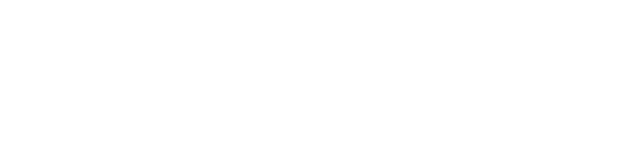
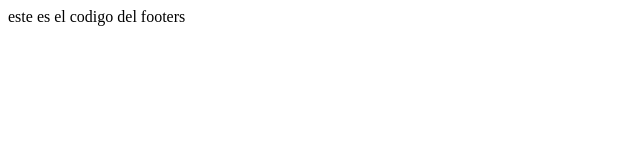
Before and after one commit to DavidLozadavt/miBlog, a plain HTML site: page index.html in a window 1280 px wide. Shown: the whole page, without its empty margins (0-640 px from the left). Drawn offline with Linux system fonts and the light colour scheme.

Commit message:
identificando footer

```diff
--- a/index.html
+++ b/index.html
@@ -13,7 +13,7 @@
 
     </div>
     <footer>
-
+        este es el codigo del footers
     </footer>
 </body>
 </html>
```
